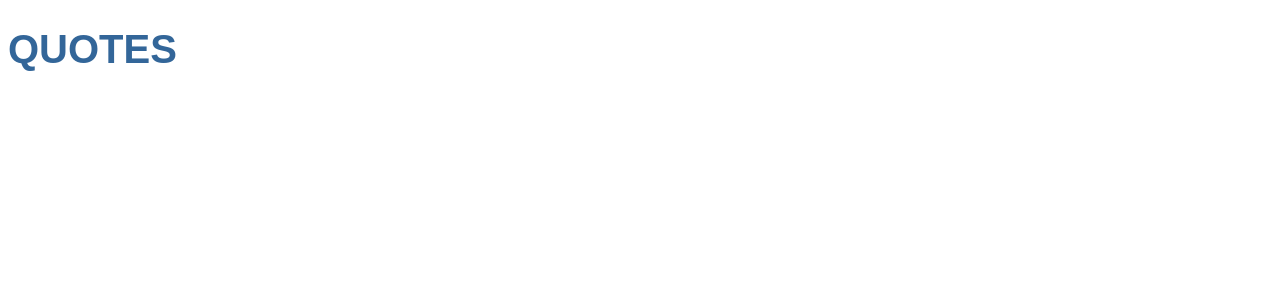
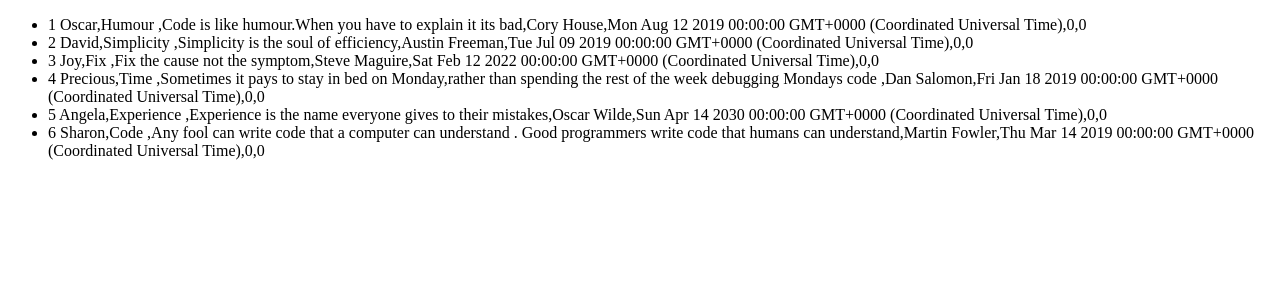
Before and after one commit to oscar9181/quote, an Angular app: page / in a window 1280 px wide. Shown: the top 300 px of the page. Built offline with nearby package versions, Linux system fonts and the light colour scheme.

Commit message:
make changes in quote.ts ,app component and quote component

```diff
--- a/src/app/app.component.html
+++ b/src/app/app.component.html
@@ -1,4 +1 @@
-
-
-  <h1>QUOTES</h1>
-  <router-outlet></router-outlet>
+<app-quote></app-quote>
--- a/src/app/quote-details/quote-details.component.ts
+++ b/src/app/quote-details/quote-details.component.ts
@@ -1,4 +1,5 @@
-import { Component, OnInit } from '@angular/core';
+import { Component, OnInit,Input } from '@angular/core';
+import { Quote } from '../quote';
 
 @Component({
   selector: 'app-quote-details',
@@ -6,7 +7,7 @@ import { Component, OnInit } from '@angular/core';
   styleUrls: ['./quote-details.component.css']
 })
 export class QuoteDetailsComponent implements OnInit {
-
+  @Input() quote: Quote | undefined
   constructor() { }
 
   ngOnInit(): void {
--- a/src/app/quote.ts
+++ b/src/app/quote.ts
@@ -1,6 +1,6 @@
 export class Quote {
     showInfo: boolean;
-    constructor ( public id:number , public name:string,  title:string,public quote:string,public author:string, public datePosted: Date,public likes:number, public dislikes:number){
+    constructor ( public id:number , public name:string, public title:string,public quote:string,public author:string, public datePosted: Date,public likes:number, public dislikes:number){
    this.showInfo=false;
 
       }
--- a/src/app/quote/quote.component.html
+++ b/src/app/quote/quote.component.html
@@ -1,3 +1,7 @@
-<p>quote works!</p>
-<div *ngFor='let quote of quotes;let i = index' class="card" style="width: 24rem;">
-   </div>
+<ul>
+
+ <div *ngFor='let quote of quotes;let i = index'>
+ <li>{{quote.id}} {{quote.name}},{{quote.title}} ,{{quote.quote}},{{quote.author}},{{quote.datePosted}},{{quote.likes}},{{quote.dislikes}}</li>
+
+</div>
+   </ul>
--- a/src/app/quote/quote.component.ts
+++ b/src/app/quote/quote.component.ts
@@ -1,6 +1,6 @@
-import { Quote } from '@angular/compiler';
+
 import { Component, OnInit,Input } from '@angular/core';
-
+import { Quote } from '../quote';
 
 @Component({
   selector: 'app-quote',
@@ -15,7 +15,7 @@ quotes:Quote[] = [
  new Quote(3,'Joy','Fix','Fix the cause not the symptom','Steve Maguire',new Date(2022,1,12),0,0),
  new Quote(4,'Precious','Time','Sometimes it pays to stay in bed on Monday,rather than spending the rest of the week debugging Mondays code ','Dan Salomon',new Date(2019,0,18),0,0),
  new Quote(5,'Angela','Experience','Experience is the name everyone gives to their mistakes','Oscar Wilde',new Date(2030,3,14),0,0),
- new Quote(6,'Sharon','Code','Any fool can write code that a computer  can understand . Good programmers write code that humans can understand','Martin Fowler',new Date(2019,2,14,0,0)),
+ new Quote(6,'Sharon','Code','Any fool can write code that a computer  can understand . Good programmers write code that humans can understand','Martin Fowler',new Date(2019,2,14),0,0),
 ];
 
 
```
